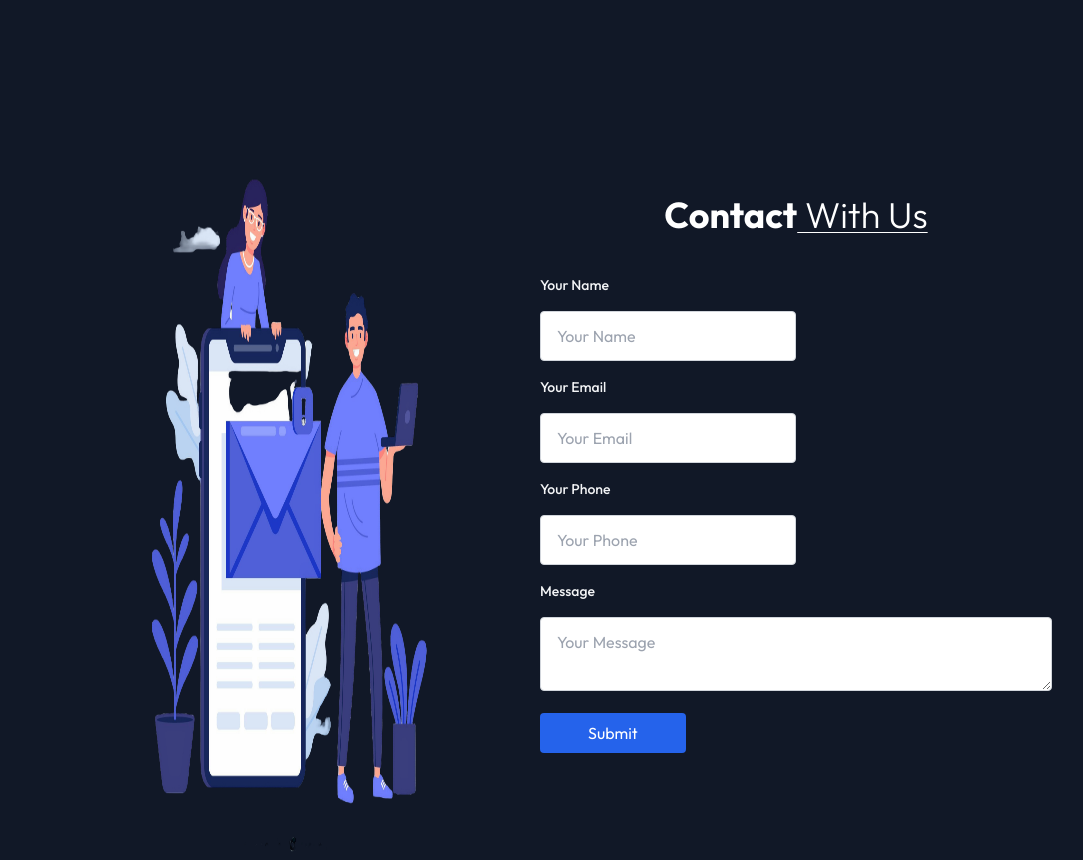
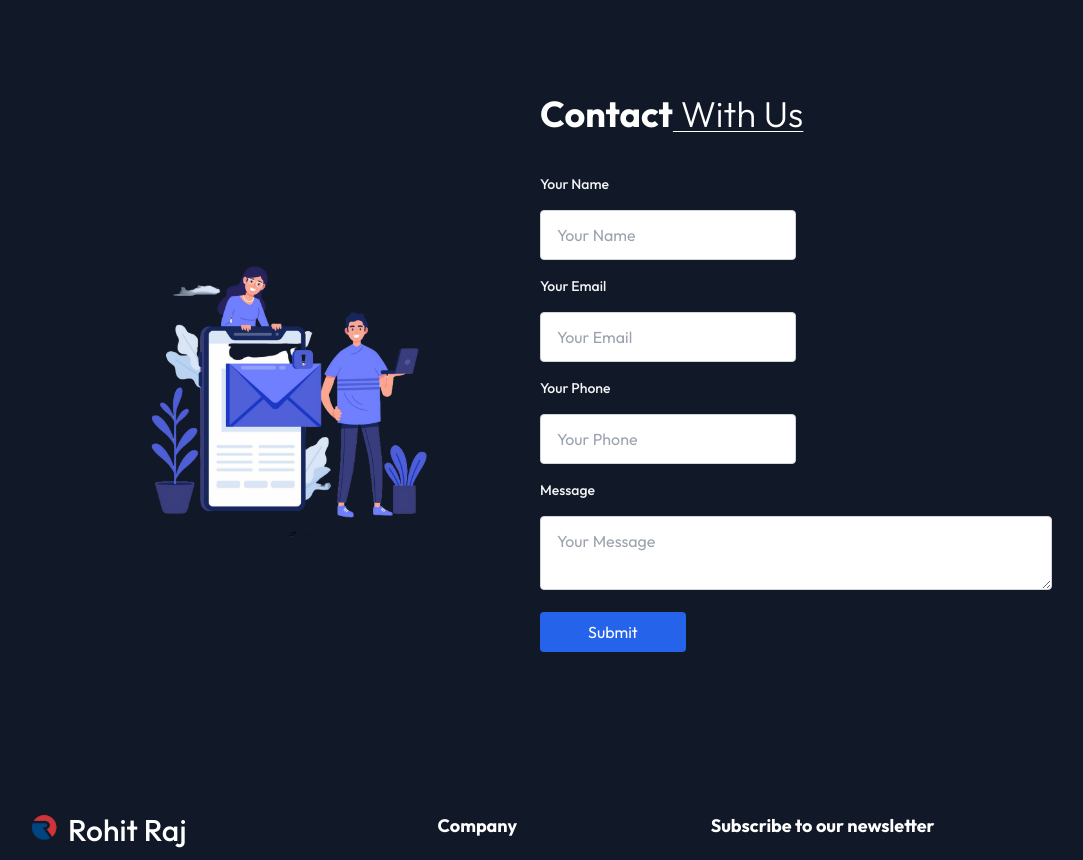
Before and after one commit to rohit-raj7/Portolio, a React (Vite) app: page / in a window 1280 px wide. Shown: the part 4355-5215 px from the top of the page, without its empty margins (100-1183 px from the left). Built offline with nearby package versions, Linux system fonts and the light colour scheme.

Commit message:
Update Contact.jsx

```diff
--- a/src/Components/Contact.jsx
+++ b/src/Components/Contact.jsx
@@ -61,16 +61,17 @@ function Contact() {
     >
 
       <div className="w-full lg:w-1/2 h-full flex justify-center items-center mb-10 lg:mb-0">
-        <img
-          src={assets.message_img}
-          alt="Contact Us"
-          className="w-full h-screen sm:w-[63%] h-[63%]"
-        />
+      <img
+      src={assets.message_img}
+  alt="Contact Us"
+  className="w-full h-screen sm:w-[63%] sm:h-auto"
+     />
+
       </div>
 
 
       <div className="w-full lg:w-1/2 text-left">
-        <h1 className="text-2xl sm:text-4xl font-bold mb-2 text-center">
+        <h1 className="text-2xl sm:text-4xl font-bold mb-2 text-start">
           Contact
           <span className="underline underline-offset-4 decoration-1 font-light"> With Us</span>
         </h1>
```
